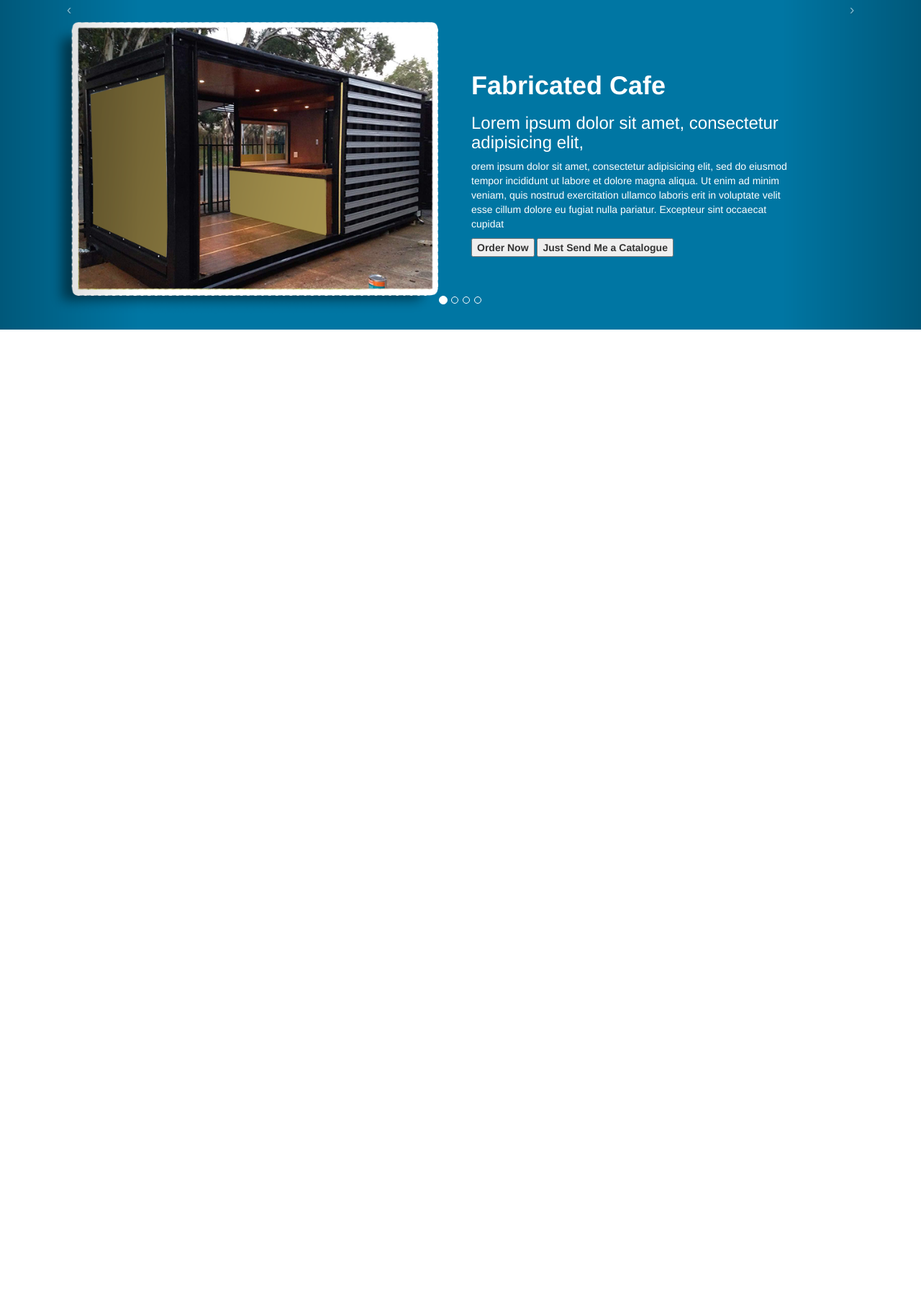
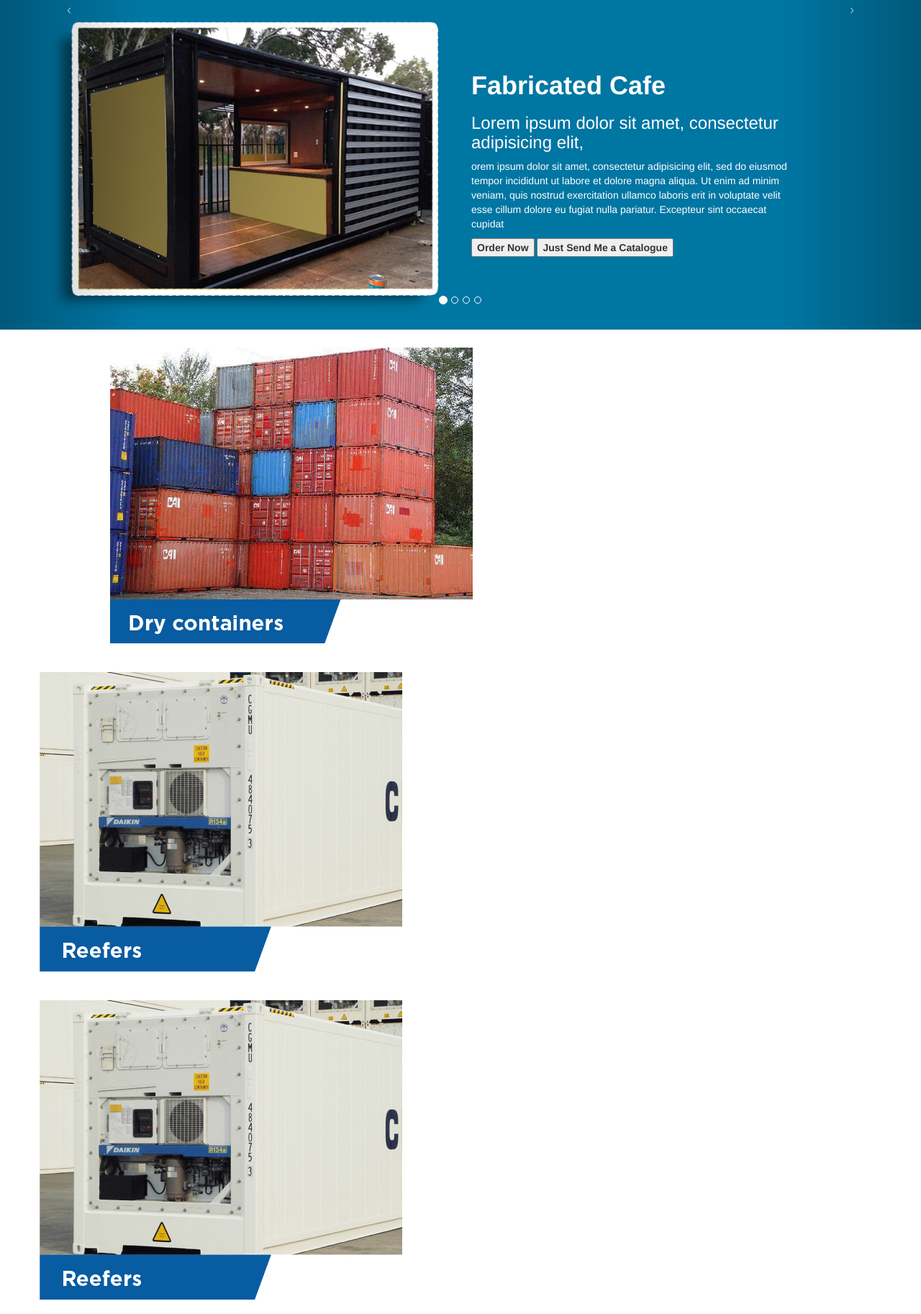
Before and after one commit to koikoishogun/containers, a Laravel app: page / in a window 1280 px wide. Shown: the part 107-1933 px from the top of the page at 72% size. Before the commit the page ends 565 px from the top, so only its background shows below. Run offline with Laravel 8, Linux system fonts and the light colour scheme; settings files or empty folders that the repository lacks are supplied.

Commit message:
Adding Product catalogue

```diff
--- a/resources/views/welcome.blade.php
+++ b/resources/views/welcome.blade.php
@@ -188,6 +188,23 @@
             </div>
        </div>
 
+       <div class="container products">
+        <div class="row">
+          <div class="col-md- col-md-offset-1">
+            <img class="slider-img img-responsive" src = "{{ URL::asset('/images/dry-containers.jpg')}}" alt = "First slide">
+          </div>
+
+          <div class="col-md-">
+            <img class="slider-img img-responsive" src = "{{ URL::asset('/images/reefers.jpg')}}" alt = "First slide">
+          </div>
+
+          <div class="col-md-">
+            <img class="slider-img img-responsive" src = "{{ URL::asset('/images/reefers.jpg')}}" alt = "First slide">
+          </div>
+
+        </div>
+       </div>
+
         <script src="{{ URL::asset('/js/jquery.js')}}"></script>
         <script src="{{ URL::asset('/js/bootstrap.js')}}"></script>
         <script src="{{ URL::asset('/js/omega.js')}}"></script>
```
Also changed, not shown: public/images/cyber.jpg (added), public/images/dry-containers.jpg (added), public/images/homes.jpg (added), public/images/reefers.jpg (added), public/images/roadshow.jpg (added), public/images/stalls.jpg (added).
